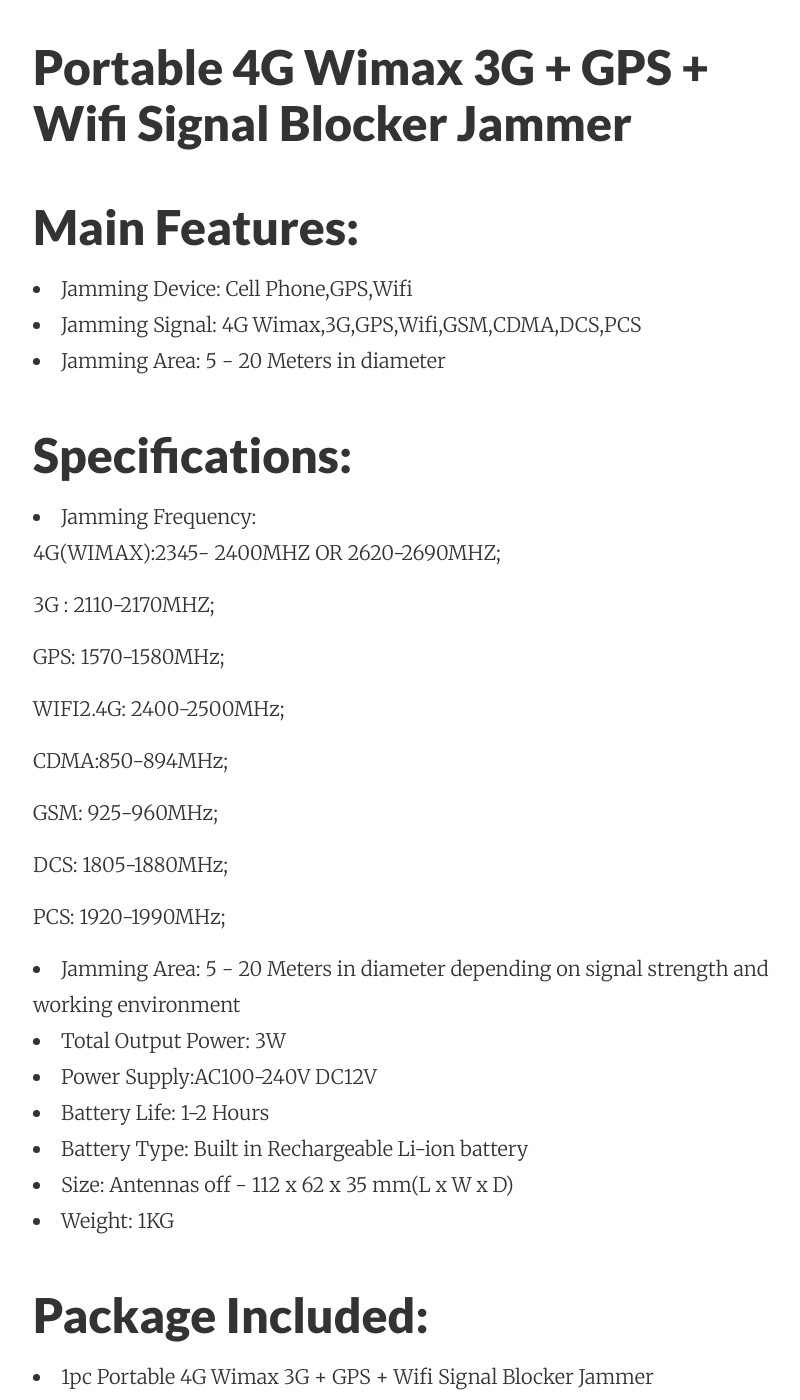
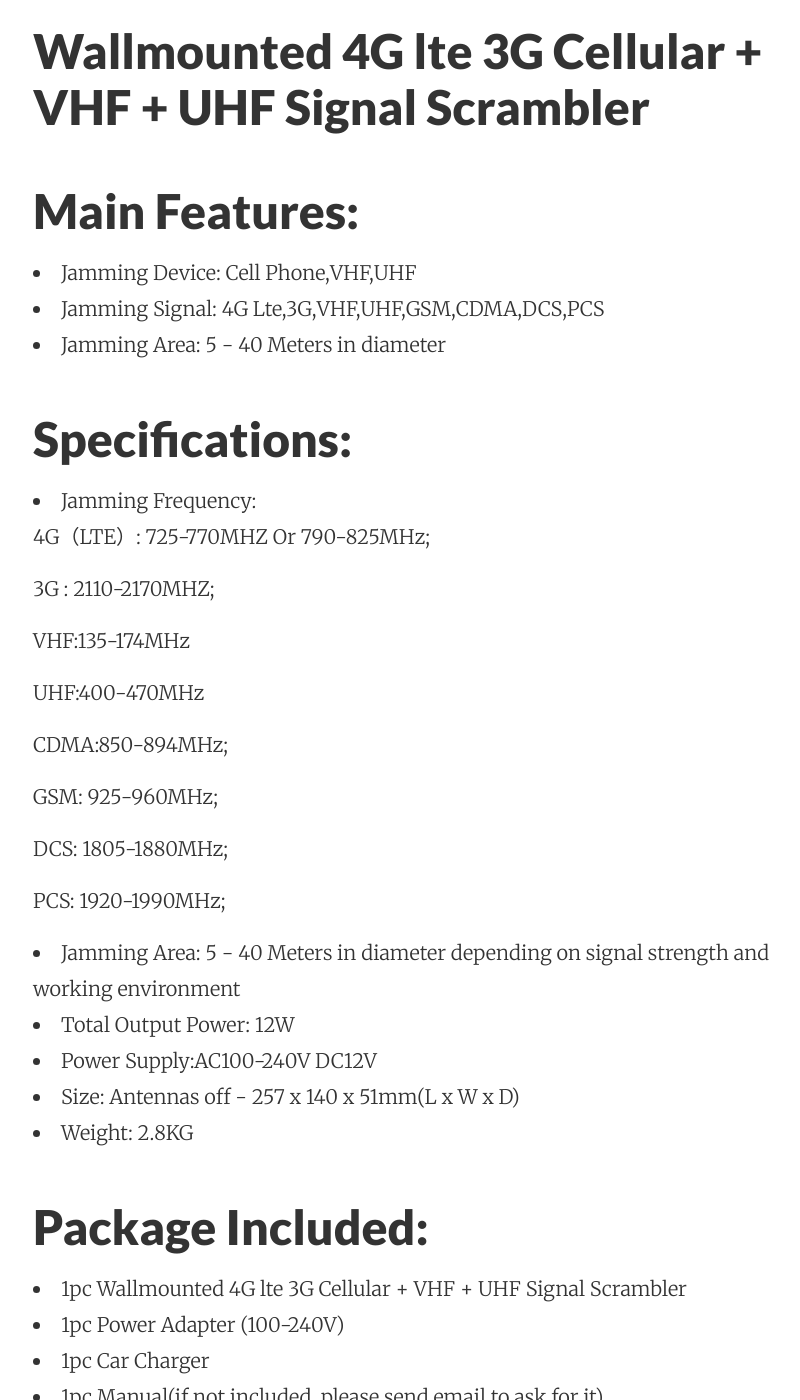
Before and after one commit to Jarule369/cotaras, a Jekyll site: the page built from _posts/2015-08-03-portable-4g-wimax-3g-gps-wifi-signal-blocker-jammer.markdown, in a window 1280 px wide and 1400 px high, scrolled down 1279 px. Shown: the whole window, without its empty margins (223-1023 px from the left). Built offline with Jekyll 4.4.1, drawn with Linux system fonts in a browser that asks for light colours; some of the changed text lies outside the part shown.

```diff
--- a/_posts/2015-08-03-portable-4g-wimax-3g-gps-wifi-signal-blocker-jammer.markdown
+++ b/_posts/2015-08-03-portable-4g-wimax-3g-gps-wifi-signal-blocker-jammer.markdown
@@ -3,13 +3,11 @@ published: true
 title: Portable 4G Wimax 3G + GPS + Wifi Signal Blocker Jammer
 layout: post
 ---
-<a href=" http://www.phonejammer.com.au/portable-4g-wimax-3g-gps-wifi-signal-blocker-jammer-p-23.html" title=" Portable 4G Wimax 3G + GPS + Wifi Signal Blocker Jammer "><img src=" http://www.phonejammer.com.au/images/jammera/au4gjammer150629019.jpg " alt=" Portable 4G Wimax 3G + GPS + Wifi Signal Blocker Jammer " width="100%" height="100%" /></a>
-
-http://www.phonejammer.com.au/portable-4g-wimax-3g-gps-wifi-signal-blocker-jammer-p-23.html
-
+<a href=" http://www.phonejammer.com.au/wallmounted-4g-lte-3g-cellular-vhf-uhf-signal-scrambler-p-26.html" title=" Wallmounted 4G lte 3G Cellular + VHF + UHF Signal Scrambler"><img src=" http://www.phonejammer.com.au/images/jammera/au4gjammer150629022.jpg" alt=" Wallmounted 4G lte 3G Cellular + VHF + UHF Signal Scrambler" width="100%" height="100%" /></a>
+http://www.phonejammer.com.au/wallmounted-4g-lte-3g-cellular-vhf-uhf-signal-scrambler-p-26.html
 
 <div class="product-tabs-content" id="product_tabs_description_contents">
-          <div class="std"> <h2>Portable 4G Wimax 3G + GPS + Wifi Signal Blocker Jammer</h2><h2>Main Features:</h2><li>Jamming Device: Cell Phone,GPS,Wifi</li><li>Jamming Signal: 4G Wimax,3G,GPS,Wifi,GSM,CDMA,DCS,PCS</li><li>Jamming Area: 5 - 20 Meters in diameter</li><h2>Specifications:</h2><li>Jamming Frequency:<p>4G(WIMAX):2345- 2400MHZ OR  2620-2690MHZ;</p><p>3G : 2110-2170MHZ;</p><p>GPS: 1570-1580MHz;</p><p>WIFI2.4G: 2400-2500MHz;</p><p>CDMA:850-894MHz;</p> <p>GSM: 925-960MHz;</p><p>DCS: 1805-1880MHz;</p><p>PCS: 1920-1990MHz;</p></li><li>Jamming Area: 5 - 20 Meters in diameter depending on signal strength and working environment</li><li>Total Output Power: 3W</li><li>Power Supply:AC100-240V  DC12V</li><li>Battery Life: 1-2 Hours</li><li>Battery Type: Built in Rechargeable Li-ion battery</li><li>Size: Antennas off - 112 x 62 x 35 mm(L x W x D)</li><li>Weight: 1KG</li><h2>Package Included:</h2><li>1pc Portable 4G Wimax 3G + GPS + Wifi Signal Blocker Jammer</li><li>1pc Power Adapter (100-240V)</li><li>1pc Car Charger</li><li>1pc Manual(if not included, please send email to ask for it)</li><h2>Important Notice</h2><li>The item is for Legal Use only!</li><!--html--> </div>
+          <div class="std"> <h2>Wallmounted 4G lte 3G Cellular + VHF + UHF Signal Scrambler</h2><h2>Main Features:</h2><li>Jamming Device: Cell Phone,VHF,UHF</li><li>Jamming Signal: 4G Lte,3G,VHF,UHF,GSM,CDMA,DCS,PCS</li><li>Jamming Area: 5 - 40 Meters in diameter</li><h2>Specifications:</h2><li>Jamming Frequency:<p>4G（LTE）: 725-770MHZ  Or 790-825MHz;</p><p>3G : 2110-2170MHZ;</p><p>VHF:135-174MHz</p><p>UHF:400-470MHz</p><p>CDMA:850-894MHz;</p> <p>GSM: 925-960MHz;</p><p>DCS: 1805-1880MHz;</p><p>PCS: 1920-1990MHz;</p></li><li>Jamming Area: 5 - 40 Meters in diameter depending on signal strength and working environment</li><li>Total Output Power: 12W</li><li>Power Supply:AC100-240V  DC12V</li><li>Size: Antennas off - 257 x 140 x 51mm(L x W x D)</li><li>Weight: 2.8KG</li><h2>Package Included:</h2><li>1pc Wallmounted 4G lte 3G Cellular + VHF + UHF Signal Scrambler</li><li>1pc Power Adapter (100-240V)</li><li>1pc Car Charger</li><li>1pc Manual(if not included, please send email to ask for it)</li><h2>Important Notice</h2><li>The item is for Legal Use only!</li><!--html--> </div>
 
 <ul>
 <li>If you want view more,Please contact us:<>
```
